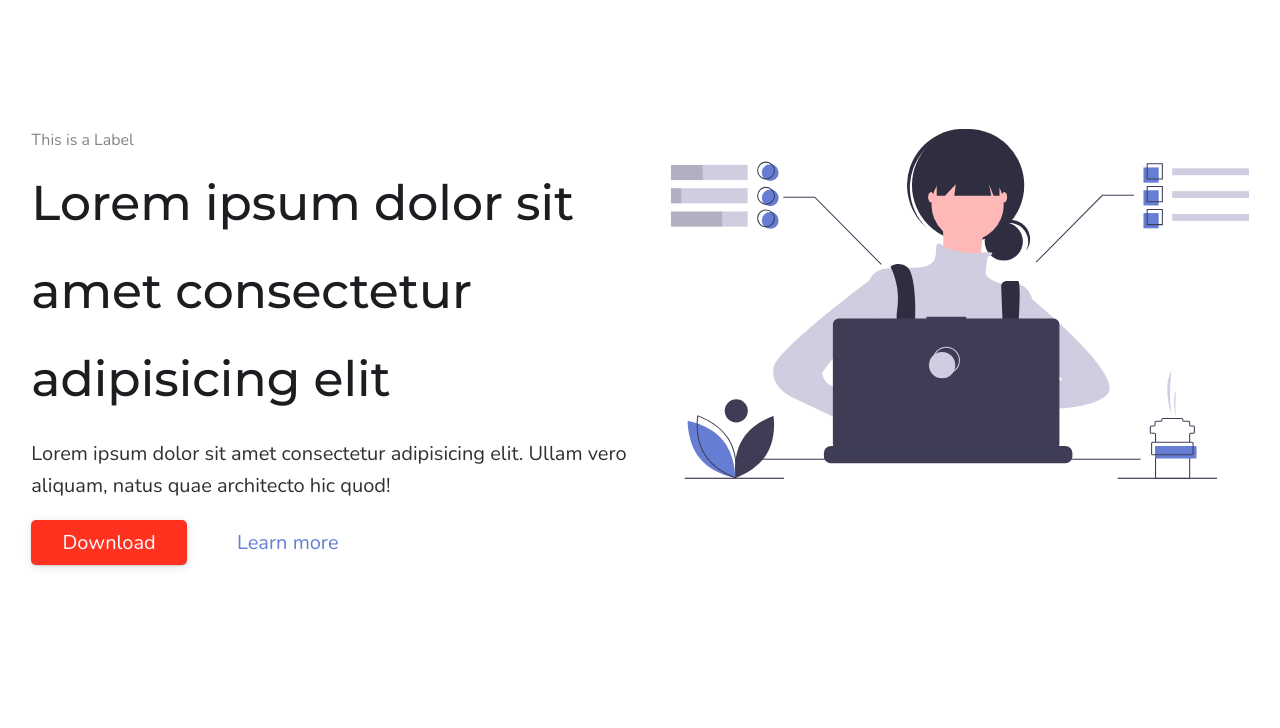
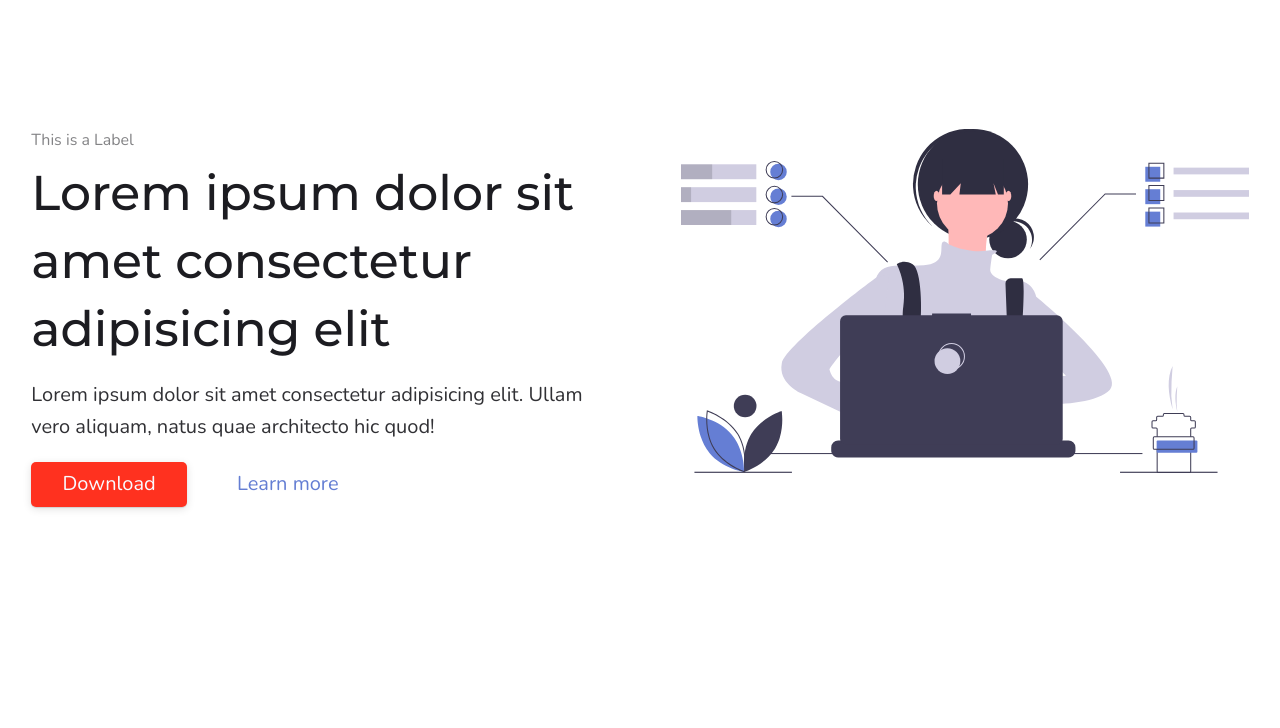
Before and after one commit to elvyra/elvyra.github.io, a website: page main/index.html in a window 1280 px wide. Shown: the part 72-800 px from the top of the page. Drawn offline with nearby package versions, Linux system fonts and the light colour scheme.

Commit message:
hero update

```diff
--- a/main/assets/css/custom-style/_typography.scss
+++ b/main/assets/css/custom-style/_typography.scss
@@ -21,7 +21,7 @@
 
   // line-height
   --body-line-height: 1.6;
-  --heading-line-height: 1.8;
+  --heading-line-height: 1.4;
 
   // capital letters - used in combo with the lhCrop mixin
   --font-primary-capital-letter: 1;
--- a/main/index.html
+++ b/main/index.html
@@ -46,21 +46,22 @@
 
   <section class="hero padding-y-xxl">
     <div class="container max-width-adaptive-lg">
-      <div class="grid">
+      <div class="grid gap-xl@md">
         <div class="col-6@md">
           <div class="text-sm opacity-60% margin-bottom-xxs">This is a Label</div>
 
-          <div class="text-component margin-bottom-sm">
-            <h1>Lorem ipsum dolor sit amet consectetur adipisicing elit</h1>
+          <div class="text-center text-left@md text-component margin-bottom-sm">
+            <h1 class="hide@md">Lorem ipsum dolor</h1>
+            <h1 class="display@md">Lorem ipsum dolor sit amet consectetur adipisicing elit</h1>
             <p>Lorem ipsum dolor sit amet consectetur adipisicing elit. Ullam vero aliquam, natus quae architecto hic quod!</p>
           </div>
 
-          <div class="flex flex-wrap items-center gap-sm">
+          <div class="flex flex-wrap items-center justify-center justify-start@md gap-sm">
             <a href="#0" class="btn btn--accent">Download</a>
             <a href="#0" class="btn btn--subtle">Learn more</a>
           </div>
         </div>
-        <div class="col-6@md padding-left-md">
+        <div class="col-6@md display@md">
           <img  src="./assets/img/hero.svg">
         </div>
       </div>
```
Also changed, not shown: main/assets/css/style-fallback.css, main/assets/css/style.css.
